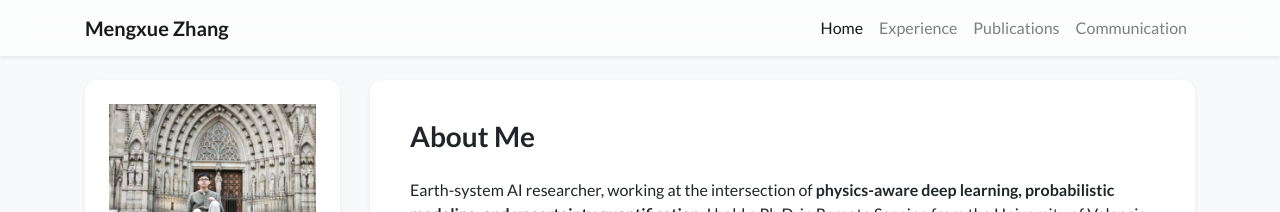
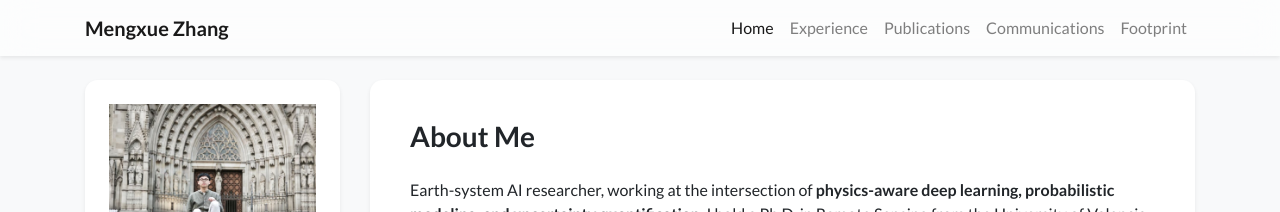
Before and after one commit to mengxue-rs/mengxue-rs.github.io, a Jekyll site: the page built from index.html, in a window 1280 px wide. Shown: the top 212 px of the page. Built offline with Jekyll 4.4.1, drawn with Linux system fonts in a browser that asks for light colours; nearby versions of some CDN libraries; a style sheet for code colours, icons or effects is not loaded.

Commit message:
Update navigation.yml

```diff
--- a/_data/navigation.yml
+++ b/_data/navigation.yml
@@ -9,7 +9,9 @@ pages:
   url: /showcase
 - name: Publications
   url: /publications
-- name: Communication
+- name: Communications
+  url: /blog
+- name: Footprint
   url: /blog
 # - name: Showcase
 #   url: /showcase
```
